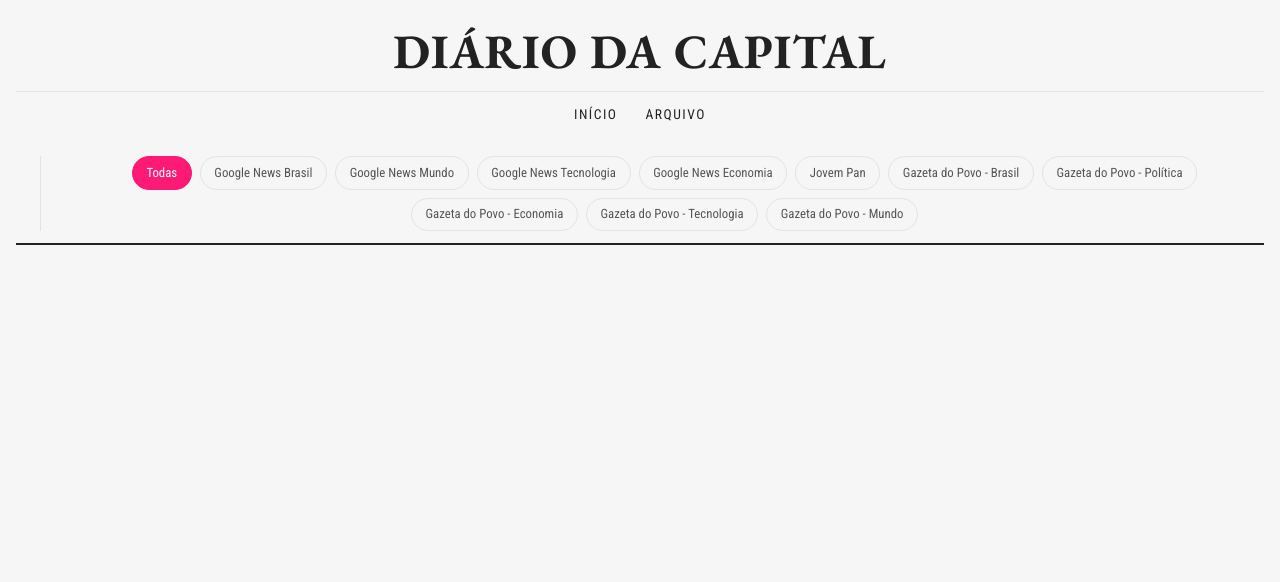
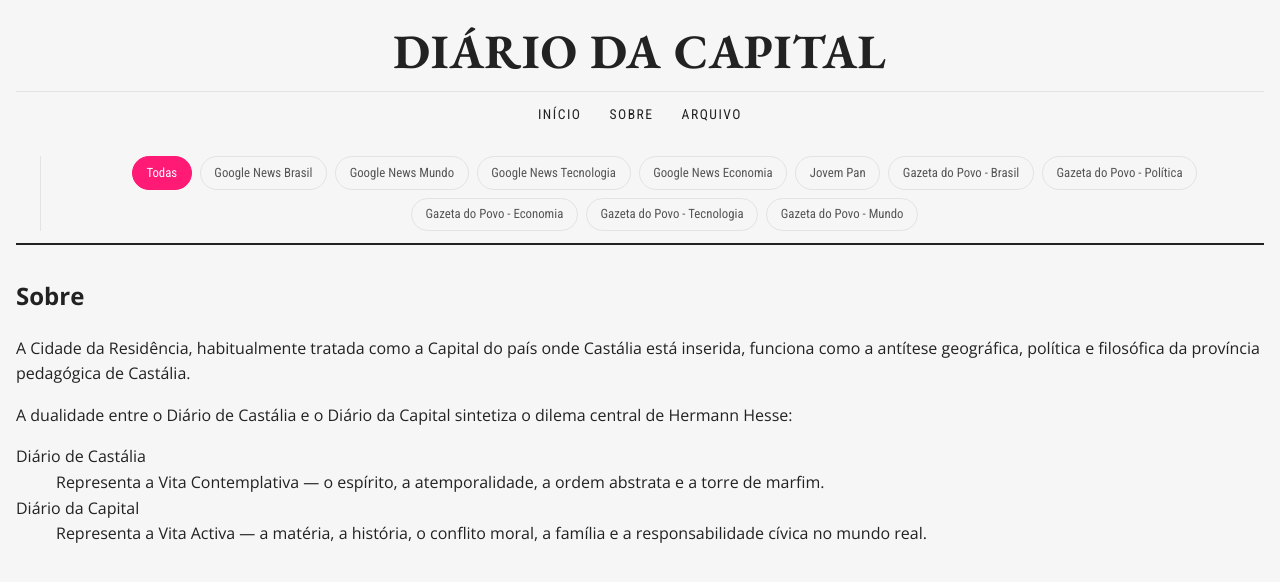
Before and after one commit to willycornelissen/clipping, a React (Vite) app: page /sobre in a window 1280 px wide. Shown: the top 582 px of the page. Built offline with nearby package versions, Linux system fonts and the light colour scheme.

Commit message:
Adicionar página Sobre com navegação link entre Início e Arquivo

```diff
--- a/src/App.jsx
+++ b/src/App.jsx
@@ -4,6 +4,7 @@
 import { PaginaEdicaoAtual } from './pages/PaginaEdicaoAtual.jsx'
 import { PaginaEdicao } from './pages/PaginaEdicao.jsx'
 import { PaginaArquivo } from './pages/PaginaArquivo.jsx'
+import { PaginaSobre } from './pages/PaginaSobre.jsx'
 import { carregarFontes } from './fontes.js'
 
 const FonteFiltroContext = createContext({ fonteSelecionada: null, setFonteSelecionada: () => {} })
@@ -42,6 +43,7 @@
           </h1>
           <nav aria-label="Navegação principal">
             <Link to="/">Início</Link>
+            <Link to="/sobre">Sobre</Link>
             <Link to="/arquivo">Arquivo</Link>
             {nomesFontes.length > 0 && (
               <div className="fontes-filtro" role="group" aria-label="Filtrar por fonte">
@@ -69,6 +71,7 @@
         <RestaurarRota />
         <Routes>
           <Route path="/" element={<PaginaEdicaoAtual />} />
+          <Route path="/sobre" element={<PaginaSobre />} />
           <Route path="/arquivo" element={<PaginaArquivo />} />
           <Route path="/edicao/:id" element={<PaginaEdicao />} />
         </Routes>
--- /dev/null
+++ b/src/pages/PaginaSobre.jsx
@@ -0,0 +1,34 @@
+import { useEffect, useState } from 'react'
+
+export function PaginaSobre() {
+  return (
+    <div>
+      <h2 className="fonte">Sobre</h2>
+      <p>
+        A Cidade da Residência, habitualmente tratada como a Capital do país onde
+        Castália está inserida, funciona como a antítese geográfica, política e
+        filosófica da província pedagógica de Castália.
+      </p>
+      <p>
+        A dualidade entre o Diário de Castália e o Diário da Capital sintetiza o
+        dilema central de Hermann Hesse:
+      </p>
+      <dl>
+        <div>
+          <dt>Diário de Castália</dt>
+          <dd>
+            Representa a Vita Contemplativa — o espírito, a atemporalidade, a ordem
+            abstrata e a torre de marfim.
+          </dd>
+        </div>
+        <div>
+          <dt>Diário da Capital</dt>
+          <dd>
+            Representa a Vita Activa — a matéria, a história, o conflito moral, a
+            família e a responsabilidade cívica no mundo real.
+          </dd>
+        </div>
+      </dl>
+    </div>
+  )
+}
```
